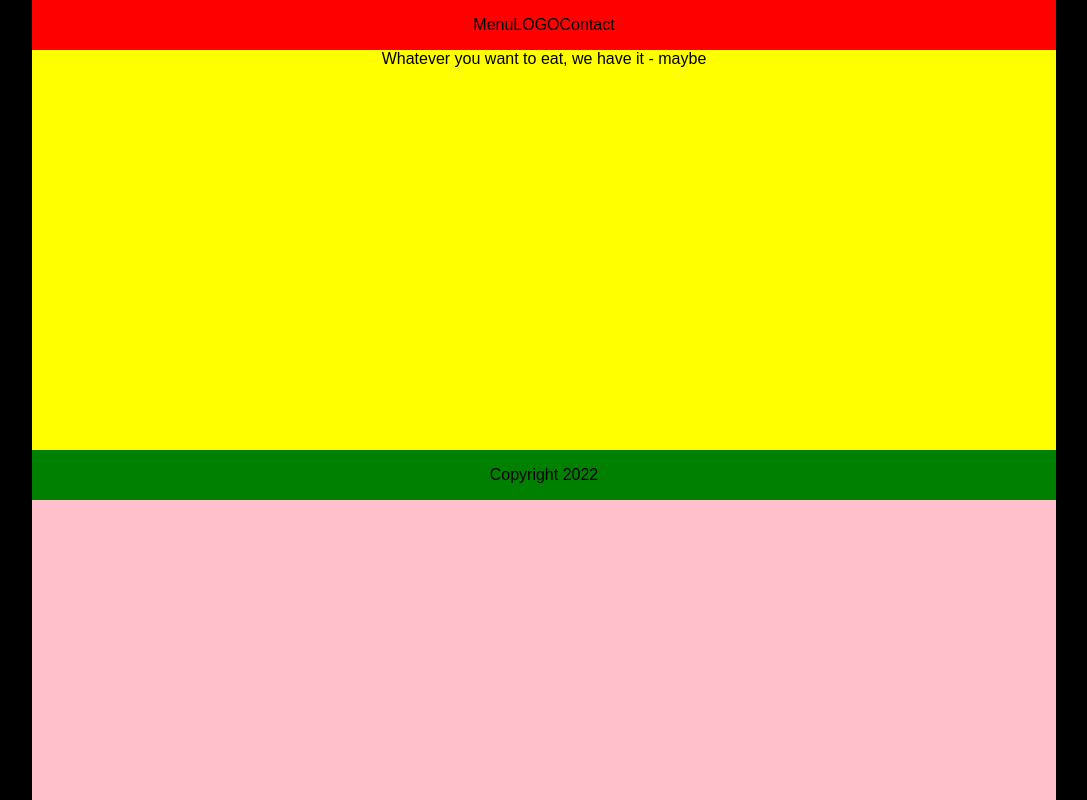
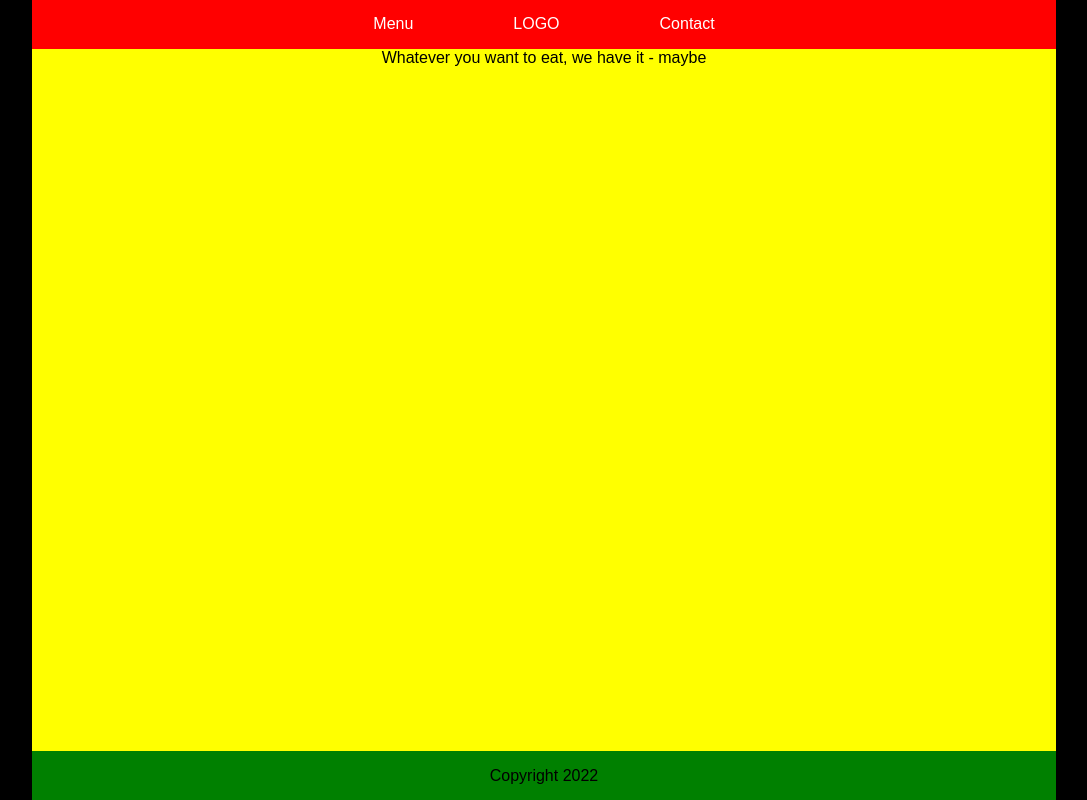
Before and after one commit to Danelle-Gunter/restaurant-page, a website built with webpack: page dist/index.html in a window 1280 px wide. Shown: the whole page, without its empty margins (96-1183 px from the left). Built offline with Linux system fonts and the light colour scheme.

Commit message:
Worked on styling of page

```diff
--- a/src/style.css
+++ b/src/style.css
@@ -34,12 +34,17 @@ ul {
     align-items: center;
 }
 
+li {
+    margin: 0 50px;
+    color: white;
+}
+
 main {
     display: flex;
     flex-direction: column;
     align-items: center;
     background-color: yellow;
-    height: 400px;
+    height: 90vh;
     width: 100%;
 }
 
```
Also changed, not shown: dist/index.bundle.js.
